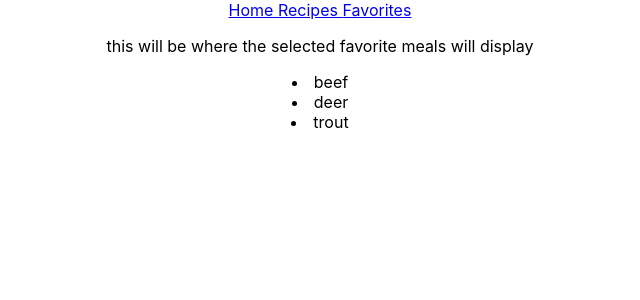
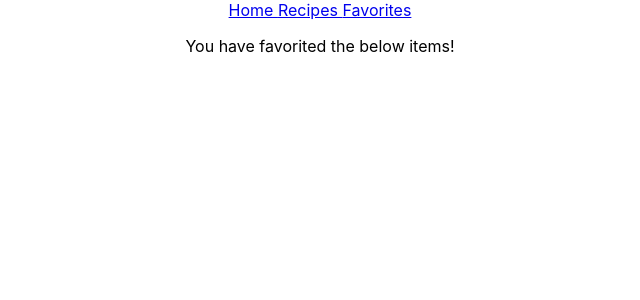
Before and after one commit to ajmurray211/Project-2, a React (Create React App) app: page /favorites in a window 1280 px wide. Shown: the top 300 px of the page, without its empty margins (320-960 px from the left). Built offline with nearby package versions, Linux system fonts and the light colour scheme.

Commit message:
Added comments and cleaned up code

```diff
--- a/src/App.js
+++ b/src/App.js
@@ -6,7 +6,7 @@ import Favorites from './Components/Favorites';
 import { useState } from 'react'
 
 function App() {
-  const [favorite, setFavorites] = useState(['beef', 'deer', 'trout'])
+  const [favorite, setFavorites] = useState([])
 
   return (
     <div className="App">
@@ -14,7 +14,6 @@ function App() {
         <Link to='/'> Home </Link>
         <Link to='/recipes'> Recipes </Link>
         <Link to='/favorites'> Favorites </Link>
-
       </nav>
 
       <div>
--- a/src/Components/Favorites.js
+++ b/src/Components/Favorites.js
@@ -1,16 +1,16 @@
 const Favorites = (props) => {
     let names = props.favorite
-    const mappedNames = names.map((name) =>{
-        return(
+    const mappedNames = names.map((name) => {
+        return (
             <li>{name}</li>
         )
     })
     return (
         <div>
-            <p>this will be where the selected favorite meals will display</p>
+            <p>You have favorited the below items!</p>
             {mappedNames}
         </div>
-     );
+    );
 }
 
 export default Favorites;
--- a/src/Components/Home.js
+++ b/src/Components/Home.js
@@ -1,8 +1,8 @@
 const Home = (props) => {
     return (
         <div>
-           <h1>Welcome</h1>
-           <h3>Description of what the page is</h3>
+            <h1>Welcome</h1>
+            <h3>Description of what the page is</h3>
         </div>
     );
 }
--- a/src/Components/RecipeTile.js
+++ b/src/Components/RecipeTile.js
@@ -1,7 +1,5 @@
-import { Link } from "react-router-dom";
 
 const RecipeTile = (props) => {
-    // console.log(props.food)
     return (
         <li className="RecipeTile">
             <img src={props.food.images.REGULAR.url} alt={props.food.label} />
--- a/src/Components/Recipes.js
+++ b/src/Components/Recipes.js
@@ -1,18 +1,19 @@
 import { useState, useEffect } from "react"
-import Favorites from "./Favorites";
 import RecipeTile from "./RecipeTile";
 
 const Recipes = (props) => {
-// console.log(props)
     const [recipes, setRecipes] = useState([])
-    const [recipeSearch, setRecipeSearch] = useState('')
     const [searchVal, setSearchVal] = useState('')
 
+    // This function is linked to the form and updates the value eveytime something in the text box is changed
     const handleChange = (event) => {
         event.preventDefault()
         setSearchVal(event.target.value)
     }
 
+    // This function handles the submit input attached to the form
+    // It will make a fetch request to the api every time the form is submitted using the current value of the text box
+    // It will then set the state of recipes to the returned api data and return the the text box back to empty
     const handleSubmit = (event) => {
         event.preventDefault()
 
@@ -20,22 +21,22 @@ const Recipes = (props) => {
             .then(response => response.json())
             .then(data => setRecipes(data.hits))
             .catch(() => console.log('Call failed'))
-            setSearchVal('')
+        setSearchVal('')
     }
 
+    // This function is linked the the button returned from mappedInfo
+    // It takes in the use state from app.js as a prop then makes a coppy of the array, pushes the name
+    // associated with the target to the copied array and updates the state to the new array
     const handleFavorite = (event) => {
-        console.log(event.target.id)
         event.preventDefault()
-        let copyFavorites= [...props.favorite]
-        console.log(copyFavorites)
+        let copyFavorites = [...props.favorite]
         copyFavorites.push(event.target.id)
-        console.log(copyFavorites)
         props.setFavorite(copyFavorites)
+    }
 
-    }
-    // console.log(favArray)
-
-    const mappedInfo = recipes.map((foodInfo, i) => {
+    // This takes the information from the api call and maps over it returning a recipe tile
+    // it passes an object from the api and a function as props to the recipeTile component
+    const mappedInfo = recipes.map((foodInfo) => {
         return <RecipeTile
             food={foodInfo.recipe}
             handleFavorite={handleFavorite}
```
